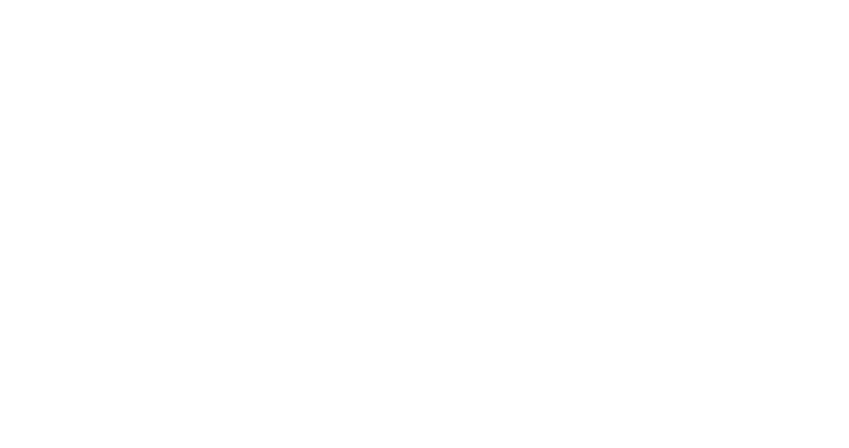
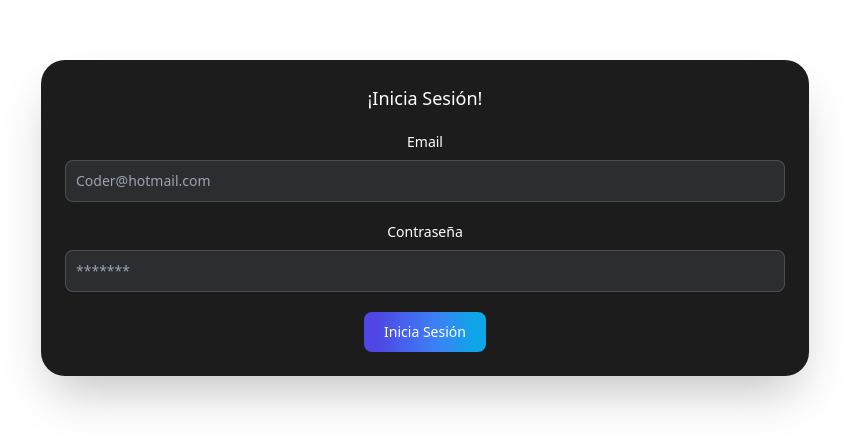
Before and after one commit to DevDesiree/PE11-CryptoLog_FrontEnd, a React (Vite) app: page /login in a window 1280 px wide. Before the commit this address had no page. Shown: the top 448 px of the page, without its empty margins (215-1064 px from the left). Built offline with nearby package versions, Linux system fonts and the light colour scheme.

Commit message:
Created Login Page and added on router

```diff
--- /dev/null
+++ b/src/components/pages/Login.jsx
@@ -0,0 +1,11 @@
+import React from 'react'
+import FormLoginComponent from '../form-login-component/FormLoginComponent'
+
+
+const Login = () => {
+  return (
+    <FormLoginComponent/>
+  )
+}
+
+export default Login
--- a/src/configuration/Router.jsx
+++ b/src/configuration/Router.jsx
@@ -1,12 +1,14 @@
 import React from 'react'
 import { BrowserRouter, Route, Routes } from 'react-router-dom'
 import Register from '../components/pages/Register'
+import Login from '../components/pages/Login'
 
 const Router = () => {
     return (
         <BrowserRouter>
             <Routes>
                 <Route path='/register' element={<Register />} />
+                <Route path='/login' element={<Login />} />
             </Routes>
         </BrowserRouter>
     )
```
